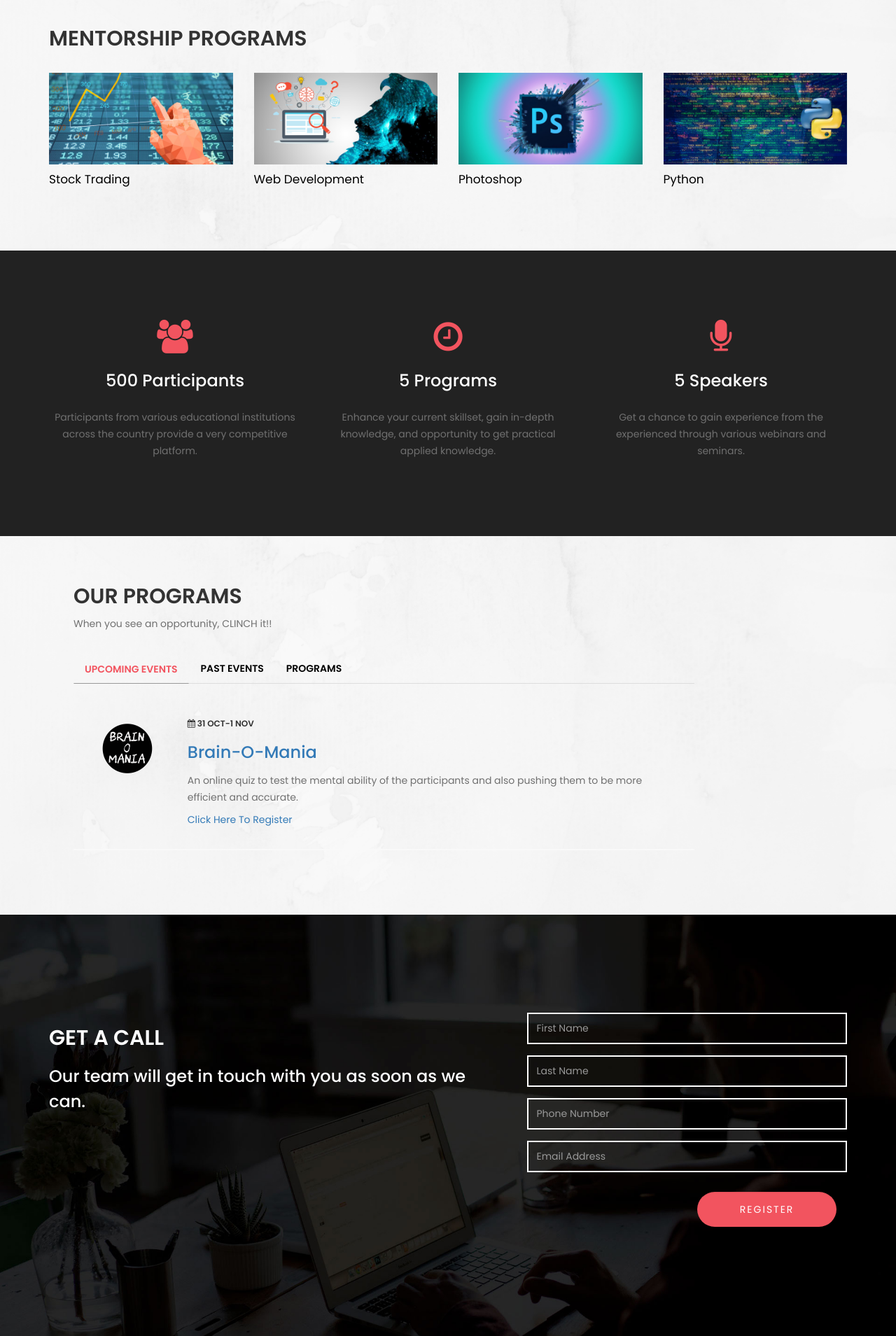
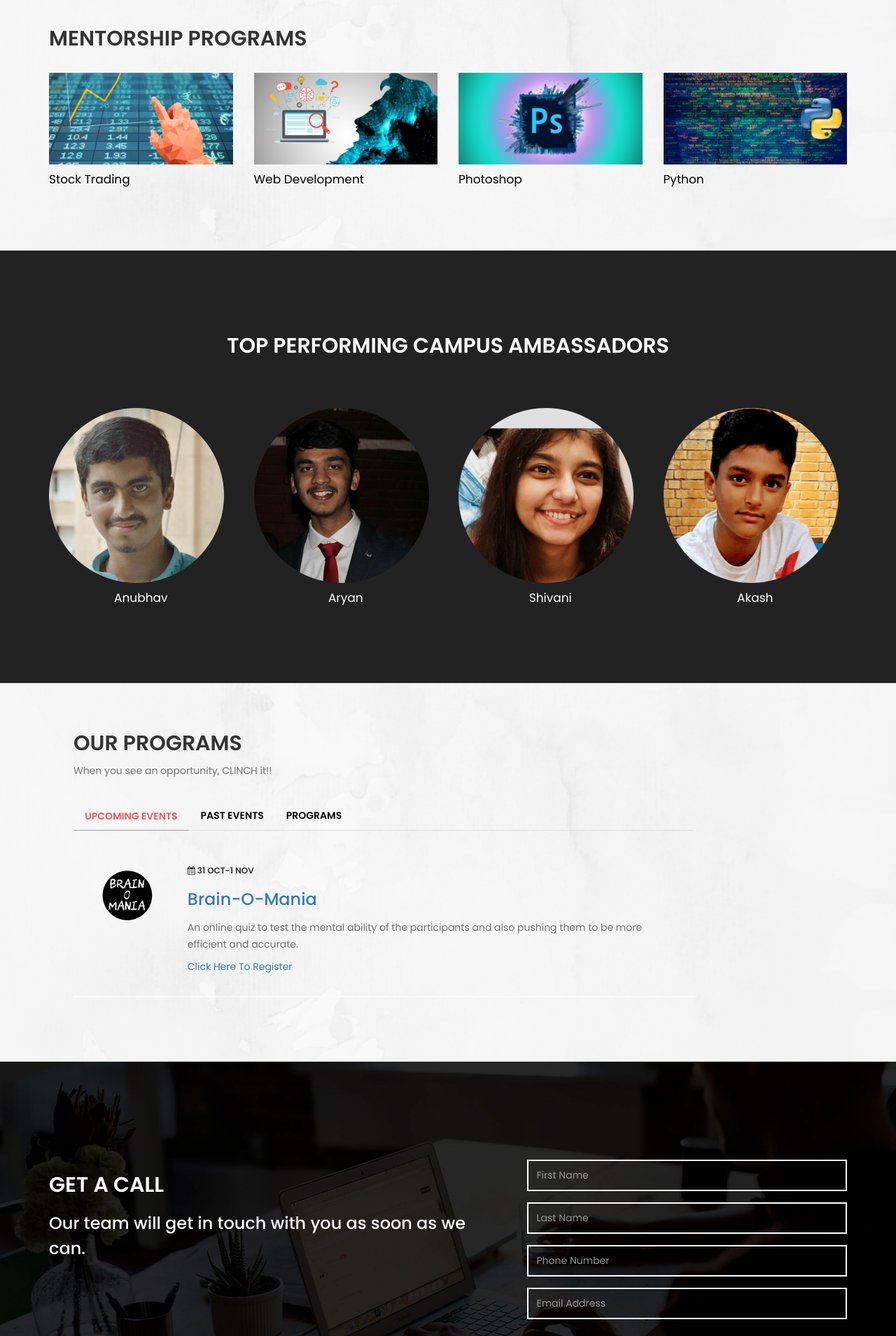
Before and after one commit to pulkitjain11/CalibreClinch, a PHP site: page / in a window 1280 px wide. Shown: the part 1313-3222 px from the top of the page at 70% size. Run offline with PHP 8.4, Linux system fonts and the light colour scheme.

Commit message:
Top performing campus ambassadords

```diff
--- a/index.php
+++ b/index.php
@@ -183,7 +183,33 @@ height="0" width="0" style="display:none;visibility:hidden"></iframe></noscript>
 	<div class="container">
 		<div class="row">
 
-			<div class="wow fadeInLeft col-md-4 col-sm-4" data-wow-delay="0.3s">
+      <div class="wow bounceIn col-md-12 col-sm-12" style="visibility: visible;animation-name: bounceIn;margin-bottom: 40px;margin-top: 0px;">
+				<div class="section-title">
+					<h2>Top Performing Campus Ambassadors</h2>
+				</div>
+			</div>
+
+			<div class="wow fadeInUp col-md-3 col-sm-6 col-xs-6" data-wow-delay="0.3s">
+				<img src="images/anubhav.png" class="img-responsive" alt="anubhav">
+        <p  style="margin-top:4px;padding-top:5px;font-size:17px;color:white;">Anubhav</p>
+			</div>
+
+			<div class="wow fadeInUp col-md-3 col-sm-6 col-xs-6" data-wow-delay="0.6s">
+				<img src="images/aryan.png" class="img-responsive" alt="aryan">
+        <p  style="margin-top:4px;padding-top:5px;font-size:17px;color:white;">Aryan</p>
+			</div>
+
+			<div class="wow fadeInUp col-md-3 col-sm-6 col-xs-6" data-wow-delay="0.9s">
+				<img src="images/shivani.png" class="img-responsive" alt="shivani">
+        <p  style="margin-top:4px;padding-top:5px;font-size:17px;color:white;">Shivani</p>
+			</div>
+
+			<div class="wow fadeInUp col-md-3 col-sm-6 col-xs-6" data-wow-delay="1s">
+				<img src="images/akash.png" class="img-responsive" alt="akash">
+        <p  style="margin-top:4px;padding-top:5px;font-size:17px;color:white;">Akash</p>
+			</div>
+
+			<!-- <div class="wow fadeInLeft col-md-4 col-sm-4" data-wow-delay="0.3s">
 				<i class="fa fa-group"></i>
 				<h3>500 Participants</h3>
 				<p>Participants from various educational institutions across the country provide a very competitive platform.</p>
@@ -199,7 +225,7 @@ height="0" width="0" style="display:none;visibility:hidden"></iframe></noscript>
 				<i class="fa fa-microphone"></i>
 				<h3>5 Speakers</h3>
 				<p>Get a chance to gain experience from the experienced through various webinars and seminars.</p>
-			</div>
+			</div> -->
 
 		</div>
 	</div>
```
Also changed, not shown: images/akash.png (added), images/anubhav.png (added), images/aryan.png (added), images/nidhi.png (added), images/shivani.png (added).
